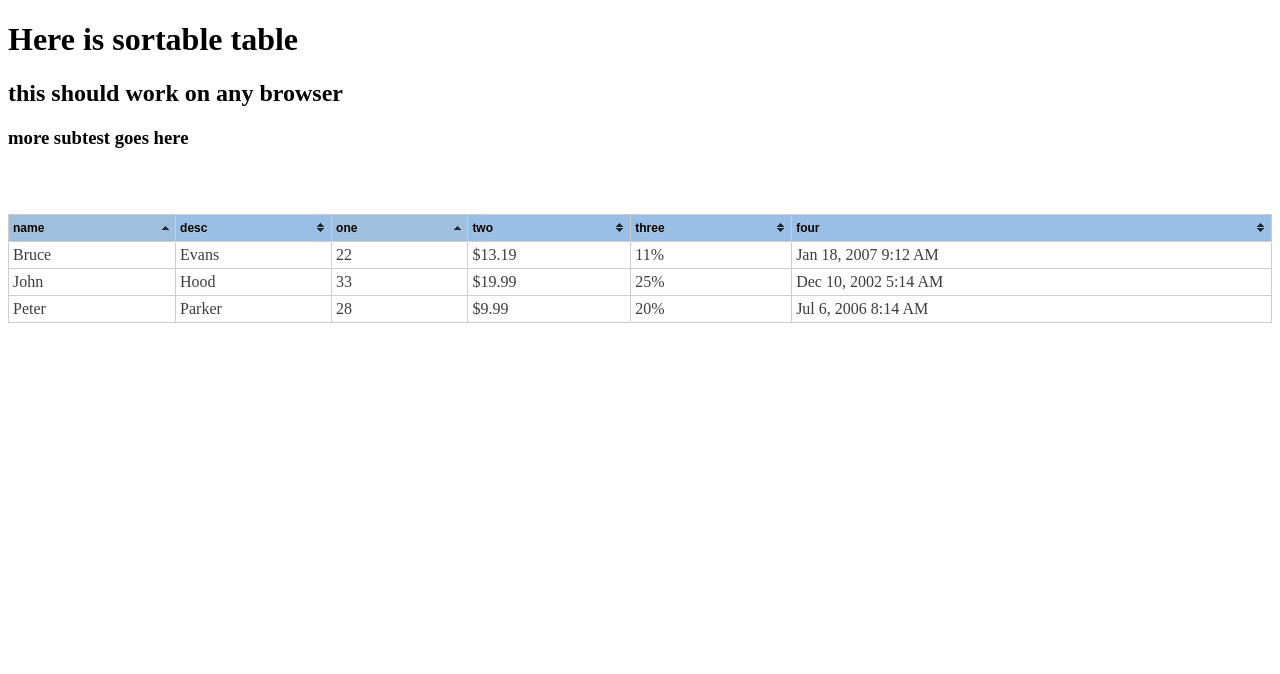
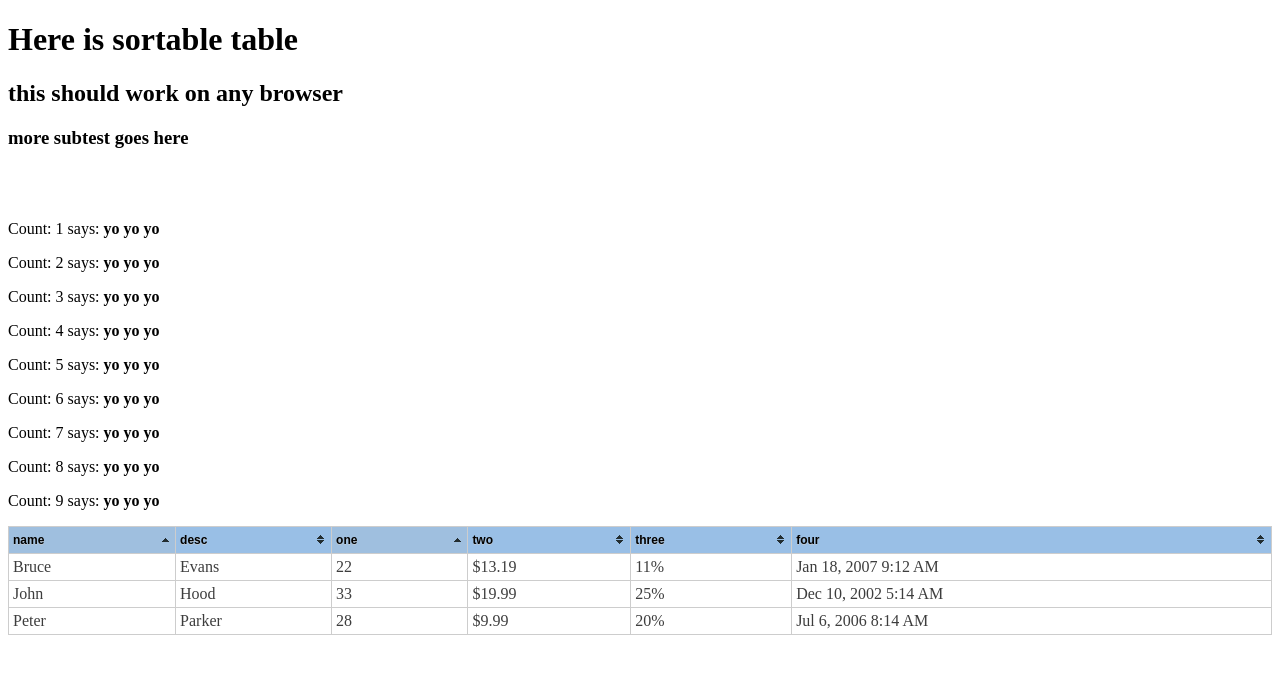
Before and after one commit to j2abro/crowdsec, a Flask app: page /idealist/ in a window 1280 px wide. Shown: the top 674 px of the page. Run offline with Flask 2, Linux system fonts and the light colour scheme; some libraries are stand-ins or nearby versions.

Commit message:
working with templates

```diff
--- a/templates/idealist.html
+++ b/templates/idealist.html
@@ -31,6 +31,12 @@ $(function() {
 });
 
 </script>
+
+
+
+{% for i in range(1,10) %}
+<p>Count: {{i}} says: <b> yo yo yo</b></p>
+{% endfor %}
 
 
 <table class="tablesorter">
```
